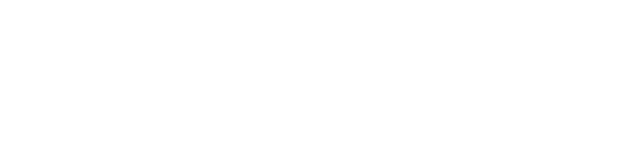
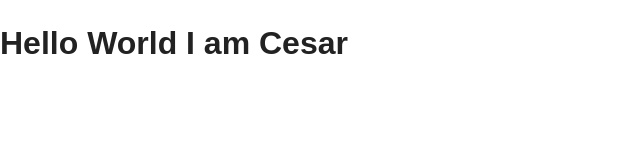
Before and after one commit to cesarmora87/iversity, a plain HTML site: page index.html in a window 1280 px wide. Shown: the whole page, without its empty margins (0-640 px from the left). Drawn offline with Linux system fonts and the light colour scheme.

Commit message:
Hello World Index

```diff
--- a/index.html
+++ b/index.html
@@ -40,6 +40,7 @@
     <body>
 
         <!-- Add your site or application content here -->
+        <h1>Hello World I am Cesar</h1>
 
         <script src="js/vendor/zepto.min.js"></script>
         <script src="js/helper.js"></script>
```
